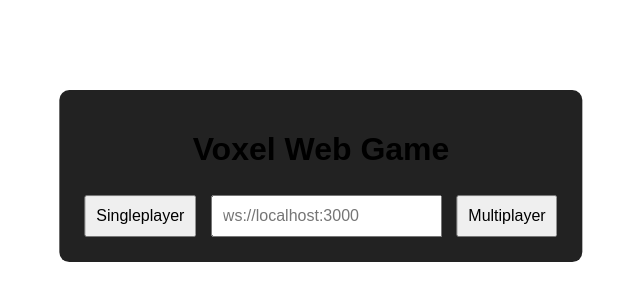
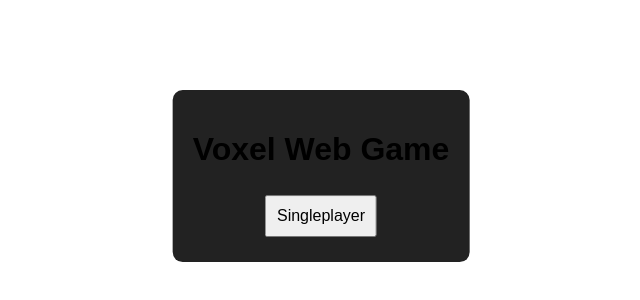
Before and after one commit to briglev211-dev/voxel-web-game, a plain HTML site: page index.html in a window 1280 px wide. Shown: the part 224-524 px from the top of the page, without its empty margins (319-959 px from the left). Drawn offline with nearby package versions, Linux system fonts and the light colour scheme.

Commit message:
Update index.html

```diff
--- a/index.html
+++ b/index.html
@@ -9,8 +9,6 @@
   <div id="menu">
     <h1>Voxel Web Game</h1>
     <button id="btnSingle">Singleplayer</button>
-    <input id="serverUrl" placeholder="ws://localhost:3000">
-    <button id="btnMulti">Multiplayer</button>
   </div>
 
   <div id="hud">
```
